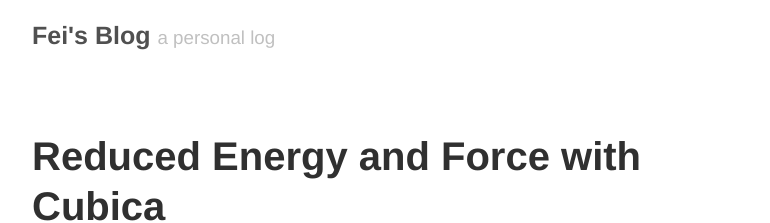
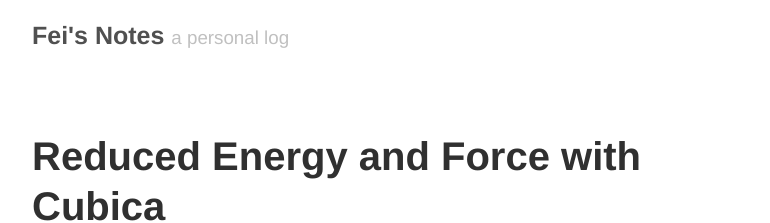
Before and after one commit to FeiZhu/blog, a Jekyll site: the page built from index.html, in a window 1280 px wide. Shown: the top 223 px of the page, without its empty margins (248-1018 px from the left). Built offline with Jekyll 4.4.1, drawn with Linux system fonts in a browser that asks for light colours; formulas are drawn with MathJax 3; the list of posts is cut into pages by our own code.

Commit message:
Update _config.yml

```diff
--- a/_config.yml
+++ b/_config.yml
@@ -3,11 +3,11 @@ permalink:        pretty
 relative_permalinks: true
 
 # Setup
-title:            Fei's Blog
+title:            Fei's Notes
 tagline:          a personal log
-url:              http://feizhu.github.io/blog/
+url:              http://feizhu.github.io/notes/
 paginate:         1
-baseurl:          /blog
+baseurl:          /notes
 author:
   name:           Fei Zhu
   url:            http://feizhu.github.io/
```
